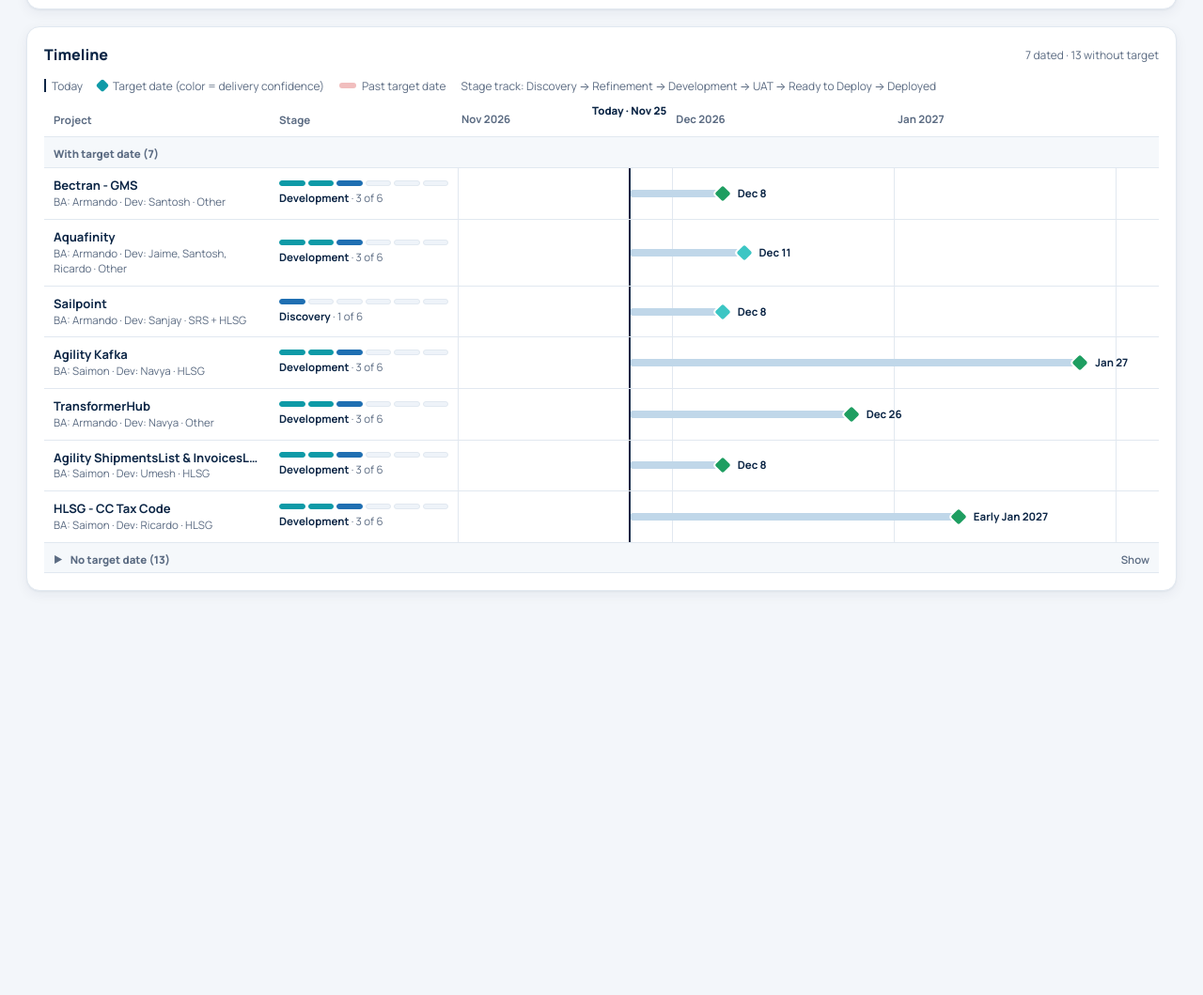
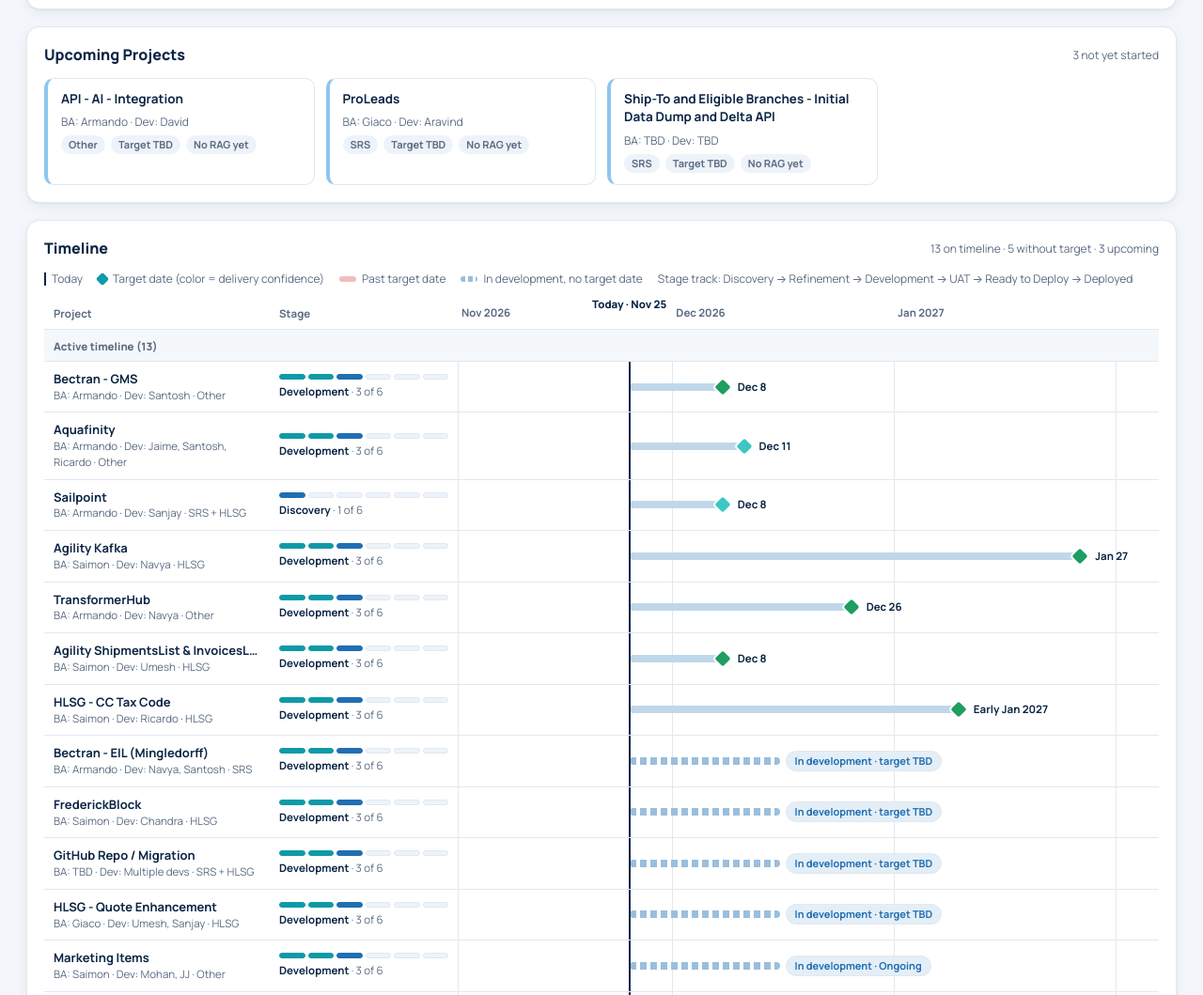
Before and after one commit to srsdashboard/portfoliodashboardIntegratorsteam, a plain HTML site: page index.html in a window 1280 px wide. Shown: the part 1585-2644 px from the top of the page at 94% size. Before the commit the page ends 2254 px from the top, so only its background shows below. Drawn offline with Linux system fonts and the light colour scheme.

Commit message:
Update index.html

```diff
--- a/index.html
+++ b/index.html
@@ -165,8 +165,17 @@ td.ag{white-space:nowrap;font-variant-numeric:tabular-nums}
 
 /* Timeline */
 .row5{margin-top:18px}
+.row6{margin-top:18px}
+.upgrid{display:grid;grid-template-columns:repeat(auto-fill,minmax(280px,1fr));gap:12px}
+.upc{display:flex;flex-direction:column;gap:6px;text-align:left;border:1px solid var(--line);border-left:4px solid var(--light);background:var(--card);color:inherit;font:inherit;border-radius:10px;padding:12px 14px;cursor:pointer}
+.upc:hover{background:var(--soft)}
+.upc .nm{font-weight:700;font-size:13.5px}
+.upc .own{font-size:12px;color:var(--muted)}
+.upc .tags{display:flex;flex-wrap:wrap;gap:6px}
+.upc .tag{font-size:11px;font-weight:700;border-radius:20px;padding:2px 8px;background:var(--soft);color:var(--muted)}
 .tlkey{display:flex;flex-wrap:wrap;gap:16px;align-items:center;font-size:12px;color:var(--muted);margin-bottom:12px}
 .tlkey span{display:inline-flex;align-items:center;gap:6px}
+.k-open{width:18px;height:6px;border-radius:3px;background:repeating-linear-gradient(90deg,color-mix(in srgb,var(--mid) 45%,var(--card)) 0 5px,transparent 5px 8px)}
 .k-dia{width:10px;height:10px;transform:rotate(45deg);border-radius:2px;background:var(--teal)}
 .k-today{width:2px;height:14px;background:var(--navy)}
 .k-late{width:18px;height:6px;border-radius:3px;background:color-mix(in srgb,var(--red) 35%,var(--card))}
@@ -198,6 +207,8 @@ td.ag{white-space:nowrap;font-variant-numeric:tabular-nums}
 .tt .done{position:absolute;top:50%;width:11px;height:11px;transform:translate(-50%,-50%);border-radius:50%;background:var(--dark);z-index:3;box-shadow:0 0 0 2px var(--card)}
 .tt .lab{position:absolute;top:50%;transform:translateY(-50%);font-size:11.5px;font-weight:700;white-space:nowrap;z-index:3;padding:0 6px}
 .tt .nod{position:absolute;top:50%;transform:translateY(-50%);font-size:11px;font-weight:700;color:var(--muted);background:var(--soft);border:1px dashed var(--line);border-radius:20px;padding:2px 9px;white-space:nowrap;z-index:3}
+.tt .tbar.open{background:repeating-linear-gradient(90deg,color-mix(in srgb,var(--mid) 45%,var(--card)) 0 7px,transparent 7px 11px)}
+.tt .nod.dev{border-style:solid;background:color-mix(in srgb,var(--mid) 12%,var(--card));color:var(--mid)}
 .axis{position:relative;height:30px}
 .axis span{position:absolute;bottom:6px;font-size:11.5px;color:var(--muted);transform:translateX(4px);white-space:nowrap}
 .axis .nowl{color:var(--navy);font-weight:800;transform:translateX(-50%);bottom:auto;top:-2px;background:var(--card);padding:0 4px;border-radius:4px}
@@ -280,12 +291,18 @@ footer{margin-top:20px;font-size:11.5px;color:var(--muted);text-align:center}
     </div>
   </section>
 
+  <section class="row6 card">
+    <div class="ch"><h2>Upcoming Projects</h2><span class="meta" id="upMeta"></span></div>
+    <div id="upcoming" class="upgrid"></div>
+  </section>
+
   <section class="row5 card">
     <div class="ch"><h2>Timeline</h2><span class="meta" id="tlMeta"></span><button class="link" id="tlDone" type="button" hidden>Show completed</button></div>
     <div class="tlkey">
       <span><i class="k-today"></i>Today</span>
       <span><i class="k-dia"></i>Target date (color = delivery confidence)</span>
       <span><i class="k-late"></i>Past target date</span>
+      <span><i class="k-open"></i>In development, no target date</span>
       <span>Stage track: Discovery → Refinement → Development → UAT → Ready to Deploy → Deployed</span>
     </div>
     <div class="tlw"><div class="tl" id="timeline"></div></div>
@@ -324,11 +341,12 @@ const PROJECTS = [
   {"project": "FrederickBlock", "ba": "Saimon", "dev": "Chandra", "verticals": ["HLSG"], "status": "In Progress", "phase": "Development", "businessImpact": "", "confidence": "On Track", "rag": "Green", "driver": "Fix deployed; security re-scan still pending", "originalDate": "", "targetDate": "", "targetLabel": "TBD", "targetNote": "", "topRisk": "", "nextStep": "Keep following up with the Cyber team to re-scan the correct target", "lastUpdated": "2026-11-24", "inferred": [], "statusNote": "", "milestone": "Development"},
   {"project": "Marketing Items", "ba": "Saimon", "dev": "Mohan, JJ", "verticals": ["Other"], "status": "In Progress", "phase": "Development", "businessImpact": "", "confidence": "On Track", "rag": "Green", "driver": "Ongoing daily marketing requests", "originalDate": "", "targetDate": "", "targetLabel": "Ongoing", "targetNote": "Continuous request intake", "topRisk": "", "nextStep": "Continue daily request intake", "lastUpdated": "2026-11-24", "inferred": ["vertical"], "statusNote": "", "milestone": "Development"},
   {"project": "HLSG - CC Tax Code", "ba": "Saimon", "dev": "Ricardo", "verticals": ["HLSG"], "status": "In Progress", "phase": "Development", "businessImpact": "", "confidence": "On Track", "rag": "Green", "driver": "Business asked to deploy in early January, when it is needed", "originalDate": "", "targetDate": "2027-01-10", "targetLabel": "Early Jan 2027", "targetNote": "Business-requested deployment window; exact date not set", "topRisk": "", "nextStep": "Deploy in early January, per business request", "lastUpdated": "2026-11-24", "inferred": [], "statusNote": "Status marked with * in tracker (tentative)", "milestone": "UAT"},
-  {"project": "Ship-To and Eligible Branches - Initial Data Dump and Delta API", "ba": "TBD", "dev": "TBD", "verticals": ["SRS"], "status": "TBD", "phase": "TBD", "businessImpact": "", "confidence": "Not rated", "rag": "TBD", "driver": "No RAG or update in tracker yet", "originalDate": "", "targetDate": "", "targetLabel": "TBD", "targetNote": "", "topRisk": "", "nextStep": "Not defined in tracker", "lastUpdated": "2026-11-24", "inferred": [], "milestone": "TBD", "statusNote": ""},
-  {"project": "ProLeads", "ba": "TBD", "dev": "Aravind", "verticals": ["SRS"], "status": "TBD", "phase": "TBD", "businessImpact": "", "confidence": "Not rated", "rag": "TBD", "driver": "No RAG or update in tracker yet", "originalDate": "", "targetDate": "", "targetLabel": "TBD", "targetNote": "", "topRisk": "", "nextStep": "Not defined in tracker", "lastUpdated": "2026-11-24", "inferred": [], "milestone": "TBD", "statusNote": ""},
+  {"project": "Ship-To and Eligible Branches - Initial Data Dump and Delta API", "ba": "TBD", "dev": "TBD", "verticals": ["SRS"], "status": "Upcoming", "phase": "TBD", "businessImpact": "", "confidence": "Not rated", "rag": "TBD", "driver": "No RAG or update in tracker yet", "originalDate": "", "targetDate": "", "targetLabel": "TBD", "targetNote": "", "topRisk": "", "nextStep": "Not defined in tracker", "lastUpdated": "2026-11-24", "inferred": [], "milestone": "TBD", "statusNote": ""},
+  {"project": "ProLeads", "ba": "Giaco", "dev": "Aravind", "verticals": ["SRS"], "status": "Upcoming", "phase": "TBD", "businessImpact": "", "confidence": "Not rated", "rag": "TBD", "driver": "No RAG or update in tracker yet", "originalDate": "", "targetDate": "", "targetLabel": "TBD", "targetNote": "", "topRisk": "", "nextStep": "Not defined in tracker", "lastUpdated": "2026-11-24", "inferred": [], "milestone": "TBD", "statusNote": ""},
   {"project": "GitHub Repo / Migration", "ba": "TBD", "dev": "Multiple devs", "verticals": ["SRS", "HLSG"], "status": "In Progress", "phase": "Development", "businessImpact": "", "confidence": "Not rated", "rag": "TBD", "driver": "No RAG or update in tracker yet", "originalDate": "", "targetDate": "", "targetLabel": "TBD", "targetNote": "", "topRisk": "", "nextStep": "Not defined in tracker", "lastUpdated": "2026-11-24", "inferred": [], "milestone": "Development", "statusNote": ""},
   {"project": "HLSG - QuickBooks", "ba": "TBD", "dev": "TBD", "verticals": ["HLSG"], "status": "UAT", "phase": "UAT", "businessImpact": "", "confidence": "Not rated", "rag": "TBD", "driver": "No RAG or update in tracker yet", "originalDate": "", "targetDate": "", "targetLabel": "TBD", "targetNote": "", "topRisk": "", "nextStep": "Not defined in tracker", "lastUpdated": "2026-11-24", "inferred": [], "milestone": "UAT", "statusNote": ""},
-  {"project": "ProCard", "ba": "TBD", "dev": "Santosh, Aravind", "verticals": ["SRS"], "status": "In Progress", "phase": "Development", "businessImpact": "", "confidence": "Not rated", "rag": "TBD", "driver": "No RAG or update in tracker yet", "originalDate": "", "targetDate": "", "targetLabel": "TBD", "targetNote": "", "topRisk": "", "nextStep": "Not defined in tracker", "lastUpdated": "2026-11-24", "inferred": [], "milestone": "Development", "statusNote": ""}
+  {"project": "ProCard", "ba": "TBD", "dev": "Santosh, Aravind", "verticals": ["SRS"], "status": "In Progress", "phase": "Development", "businessImpact": "", "confidence": "Not rated", "rag": "TBD", "driver": "No RAG or update in tracker yet", "originalDate": "", "targetDate": "", "targetLabel": "TBD", "targetNote": "", "topRisk": "", "nextStep": "Not defined in tracker", "lastUpdated": "2026-11-24", "inferred": [], "milestone": "Development", "statusNote": ""},
+  {"project": "API - AI - Integration", "ba": "Armando", "dev": "David", "verticals": ["Other"], "status": "Upcoming", "phase": "TBD", "businessImpact": "", "confidence": "Not rated", "rag": "TBD", "driver": "Upcoming; not yet started", "originalDate": "", "targetDate": "", "targetLabel": "TBD", "targetNote": "", "topRisk": "", "nextStep": "Not defined in tracker", "lastUpdated": "2026-11-24", "inferred": ["vertical"], "milestone": "Upcoming", "statusNote": ""}
 ];
 
 // agingDays: null when the tracker has no open date.
@@ -344,10 +362,10 @@ const BLOCKERS = [
 ];
 
 /* ===================================================================== */
-const STATUSES = ["Discovery","In Progress","UAT","Ready to Deploy","TBD"];
+const STATUSES = ["Discovery","In Progress","UAT","Ready to Deploy","Upcoming"];
 const KPI_STATUSES = STATUSES;
 const CONFS = ["On Track","At Risk","Critical"];
-const STATUS_COLOR = {"Discovery":"var(--light)","In Progress":"var(--mid)","UAT":"var(--teal)","Ready to Deploy":"var(--dark)","TBD":"#9AA8BA","Paused":"var(--light)","Completed":"var(--dark)"};
+const STATUS_COLOR = {"Discovery":"var(--light)","In Progress":"var(--mid)","UAT":"var(--teal)","Ready to Deploy":"var(--dark)","Upcoming":"#9AA8BA","Paused":"var(--light)","Completed":"var(--dark)"};
 const CONF_COLOR = {"On Track":"var(--green)","At Risk":"var(--turq)","Critical":"var(--red)","Not rated":"#9AA8BA"};
 const SEV_COLOR = {High:"var(--navy)",Medium:"var(--mid)",Low:"var(--light)"};
 const SEV_RANK = {High:0,Medium:1,Low:2};
@@ -396,11 +414,11 @@ const ICONS = {
   "In Progress":'<svg width="18" height="18" viewBox="0 0 24 24" fill="none" stroke="currentColor" stroke-width="2"><path d="M21 12a9 9 0 1 1-3-6.7"/><path d="M21 3v6h-6"/></svg>',
   "UAT":'<svg width="18" height="18" viewBox="0 0 24 24" fill="none" stroke="currentColor" stroke-width="2"><rect x="5" y="4" width="14" height="17" rx="2"/><path d="M9 4V3h6v1M9 12l2 2 4-4"/></svg>',
   "Ready to Deploy":'<svg width="18" height="18" viewBox="0 0 24 24" fill="none" stroke="currentColor" stroke-width="2"><path d="M12 15V3M7 8l5-5 5 5"/><path d="M4 15v4a2 2 0 0 0 2 2h12a2 2 0 0 0 2-2v-4"/></svg>',
-  "TBD":'<svg width="18" height="18" viewBox="0 0 24 24" fill="none" stroke="currentColor" stroke-width="2"><circle cx="12" cy="12" r="9"/><path d="M9.5 9.5a2.5 2.5 0 1 1 3.5 2.3c-.6.3-1 .9-1 1.6v.4M12 17h.01"/></svg>',
+  "Upcoming":'<svg width="18" height="18" viewBox="0 0 24 24" fill="none" stroke="currentColor" stroke-width="2"><circle cx="12" cy="12" r="9"/><path d="M9.5 9.5a2.5 2.5 0 1 1 3.5 2.3c-.6.3-1 .9-1 1.6v.4M12 17h.01"/></svg>',
   "Paused":'<svg width="18" height="18" viewBox="0 0 24 24" fill="none" stroke="currentColor" stroke-width="2"><circle cx="12" cy="12" r="9"/><path d="M10 9v6M14 9v6"/></svg>',
   "Completed":'<svg width="18" height="18" viewBox="0 0 24 24" fill="none" stroke="currentColor" stroke-width="2"><circle cx="12" cy="12" r="9"/><path d="M8 12.5l2.5 2.5L16 9.5"/></svg>'
 };
-const STATUS_SUB = {"Discovery":"Scoping and requirements","In Progress":"In development","UAT":"User acceptance testing","Ready to Deploy":"Awaiting release","TBD":"Status not yet defined","Paused":"On hold","Completed":"Delivered"};
+const STATUS_SUB = {"Discovery":"Scoping and requirements","In Progress":"In development","UAT":"User acceptance testing","Ready to Deploy":"Awaiting release","Upcoming":"Not yet started","Paused":"On hold","Completed":"Delivered"};
 function renderKpis(rows){
   const t = rows.length;
   const cards = [{key:"total",label:"Total Projects",n:t,c:"var(--navy)",sub:"",bar:null}]
@@ -580,16 +598,21 @@ function renderTimeline(rows){
   const open = rows.filter(p=>p.status!=="Completed");
   $("tlDone").textContent = incDone && state.status!=="Completed" ? "Hide completed" : `Show completed (${done.length})`;
   $("tlDone").hidden = !done.length || state.status==="Completed";
-  const dated = open.filter(p=>p.targetDate).sort((a,b)=>prank(a)-prank(b) || a.targetDate.localeCompare(b.targetDate) || (PHASE_RANK[a.phase]??9)-(PHASE_RANK[b.phase]??9));
-  const undated = sortProjects(open.filter(p=>!p.targetDate));
+  // Main timeline: every project with a target date + every Development project (dated or not).
+  // Collapsed group: other stages without a target date. Status TBD lives in Upcoming Projects, not here.
+  const inFlight = open.filter(p=>p.status!=="Upcoming");
+  const isDev = p => p.phase==="Development";
+  const dated = inFlight.filter(p=>p.targetDate || isDev(p)).sort((a,b)=>prank(a)-prank(b) || (!a.targetDate)-(!b.targetDate) || (a.targetDate||"").localeCompare(b.targetDate||"") || a.project.localeCompare(b.project));
+  const undated = sortProjects(inFlight.filter(p=>!p.targetDate && !isDev(p)));
+  const upcoming = open.length - inFlight.length;
   const doneRows = incDone ? [...done].sort((a,b)=>b.targetDate.localeCompare(a.targetDate)) : [];
   const late = dated.filter(p=>daysPast(p)>0).length;
-  $("tlMeta").textContent = `${dated.length} dated · ${undated.length} without target${late?` · ${late} past target`:""}`;
+  $("tlMeta").textContent = `${dated.length} on timeline · ${undated.length} without target${upcoming?` · ${upcoming} upcoming`:""}${late?` · ${late} past target`:""}`;
   if(!dated.length && !undated.length && !doneRows.length){ $("timeline").innerHTML = `<div class="empty">No projects match these filters.</div>`; return; }
 
   // Domain: month before today (or earliest date shown) to the month after the latest date.
   const now = ts(TODAY);
-  const dates = [...dated, ...doneRows].map(p=>ts(p.targetDate));
+  const dates = [...dated, ...doneRows].filter(p=>p.targetDate).map(p=>ts(p.targetDate));
   let lo = Math.min(now - 21*DAY, ...dates), hi = Math.max(now + 30*DAY, ...dates);
   const d0 = new Date(lo), d1 = new Date(hi);
   lo = Date.UTC(d0.getUTCFullYear(), d0.getUTCMonth(), 1);
@@ -611,6 +634,7 @@ function renderTimeline(rows){
       const t = ts(p.targetDate);
       return `${grid}<i class="done" style="left:${X(t)}" title="Delivered ${short(t)}"></i><span class="lab" style="left:${X(t)};color:var(--muted)">Delivered ${short(t)}</span>`;
     }
+    if(!p.targetDate && isDev(p)) return `${grid}<i class="tbar open" style="left:${X(now)};width:calc(${X(now+21*DAY)} - ${X(now)})"></i><span class="nod dev" style="left:calc(${X(now+21*DAY)} + 6px)">In development · ${p.targetLabel==="Ongoing"?"Ongoing":"target TBD"}</span>`;
     if(!p.targetDate) return `${grid}<span class="nod" style="left:calc(${X(now)} + 8px)">${esc(targetText(p))}</span>`;
     const t = ts(p.targetDate), lateBy = daysPast(p), color = CONF_COLOR[p.confidence] || "var(--teal)";
     const [a,b] = t < now ? [t,now] : [now,t];
@@ -632,7 +656,7 @@ function renderTimeline(rows){
     + (state.showUndated ? list.map(row).join("") : "");
   $("timeline").innerHTML =
     `<div class="tr thead"><div>Project</div><div>Stage</div><div class="axis">${axis}</div></div>`
-    + group("With target date", dated) + undatedGroup(undated) + group("Completed", doneRows);
+    + group("Active timeline", dated) + undatedGroup(undated) + group("Completed", doneRows);
   $("timeline").querySelectorAll(".tr.body").forEach(r => {
     r.addEventListener("click", () => openProject(r.dataset.p));
     r.addEventListener("keydown", e => { if(e.key==="Enter"||e.key===" "){ e.preventDefault(); openProject(r.dataset.p); } });
@@ -640,6 +664,19 @@ function renderTimeline(rows){
 }
 $("tlDone").addEventListener("click", () => { state.showCompleted=!state.showCompleted; renderTimeline(filtered()); });
 $("timeline").addEventListener("click", e => { if(e.target.closest("#tlUndated")){ state.showUndated=!state.showUndated; renderTimeline(filtered()); } });
+
+/* ---------- Upcoming projects (status TBD: not yet started) ---------- */
+function renderUpcoming(rows){
+  const list = sortProjects(rows.filter(p=>p.status==="Upcoming"));
+  $("upMeta").textContent = list.length ? `${list.length} not yet started` : "";
+  $("upcoming").innerHTML = list.length ? list.map(p => `
+    <button type="button" class="upc" data-p="${esc(p.project)}">
+      <span class="nm">${esc(p.project)}</span>
+      <span class="own">${team(p)}</span>
+      <span class="tags"><span class="tag">${esc(vText(p))}</span><span class="tag">Target ${esc(targetText(p))}</span>${p.confidence==="Not rated"?'<span class="tag">No RAG yet</span>':""}</span>
+    </button>`).join("") : `<div class="empty">No upcoming projects for these filters.</div>`;
+  $("upcoming").querySelectorAll(".upc").forEach(b => b.addEventListener("click", () => openProject(b.dataset.p)));
+}
 
 /* ---------- Render ---------- */
 function render(){
@@ -651,6 +688,7 @@ function render(){
   $("confMeta").textContent = unrated ? `${to} rated · ${unrated} without RAG` : "From BA RAG";
   const onTrack = open.filter(p=>p.confidence==="On Track").length;
   donut("dConf","lConf", CONFS.map(s=>{const l=open.filter(p=>p.confidence===s); return {name:s,n:l.length,list:l,color:CONF_COLOR[s]};}), to, to?pct(onTrack,to)+"%":"—", "On Track", "Delivery confidence", "sConf", "conf");
+  renderUpcoming(rows);
   renderTimeline(rows);
   $("statusMeta").textContent = t===PROJECTS.length ? "Full portfolio" : `${t} of ${PROJECTS.length} projects`;
   renderProjects(rows);
```
